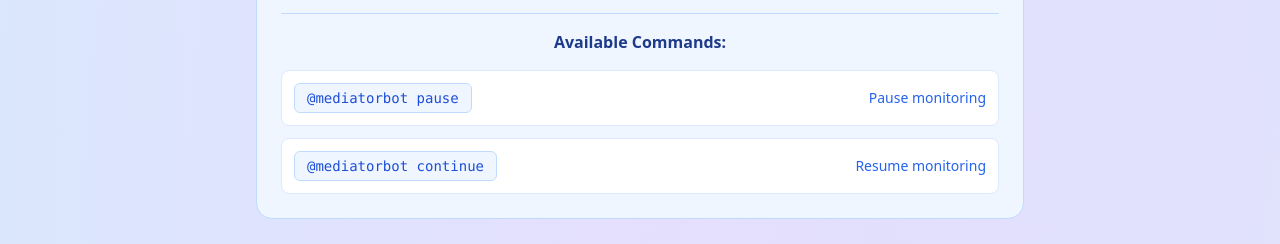
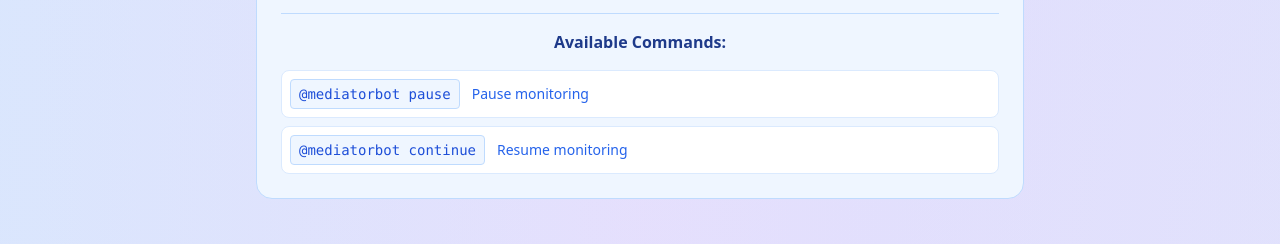
Before and after one commit to tmad4000/chill-house-voice, a React (Vite) app: page / in a window 1280 px wide. Shown: the part 886-1130 px from the top of the page. Built offline with nearby package versions, Linux system fonts and the light colour scheme; no server answers; the database is empty.

Commit message:
Fix: Reduce horizontal spacing in Hero
Adjusted horizontal spacing in the Hero component to improve layout.

```diff
--- a/src/components/Hero.tsx
+++ b/src/components/Hero.tsx
@@ -104,18 +104,18 @@ const Hero = () => {
             {/* Commands Section */}
             <div className="mt-6 pt-4 border-t border-blue-200">
               <h4 className="text-base font-semibold text-blue-900 mb-4">Available Commands:</h4>
-              <div className="grid gap-3">
-                <div className="flex items-center justify-between p-3 bg-white rounded-lg border border-blue-100">
-                  <code className="text-sm font-mono bg-blue-50 px-3 py-1 rounded-md text-blue-700 border border-blue-200">
+              <div className="space-y-2">
+                <div className="flex items-center p-2 bg-white rounded-lg border border-blue-100">
+                  <code className="text-sm font-mono bg-blue-50 px-2 py-1 rounded text-blue-700 border border-blue-200">
                     @mediatorbot pause
                   </code>
-                  <span className="text-sm text-blue-600 ml-4">Pause monitoring</span>
+                  <span className="text-sm text-blue-600 ml-3">Pause monitoring</span>
                 </div>
-                <div className="flex items-center justify-between p-3 bg-white rounded-lg border border-blue-100">
-                  <code className="text-sm font-mono bg-blue-50 px-3 py-1 rounded-md text-blue-700 border border-blue-200">
+                <div className="flex items-center p-2 bg-white rounded-lg border border-blue-100">
+                  <code className="text-sm font-mono bg-blue-50 px-2 py-1 rounded text-blue-700 border border-blue-200">
                     @mediatorbot continue
                   </code>
-                  <span className="text-sm text-blue-600 ml-4">Resume monitoring</span>
+                  <span className="text-sm text-blue-600 ml-3">Resume monitoring</span>
                 </div>
               </div>
             </div>
```
